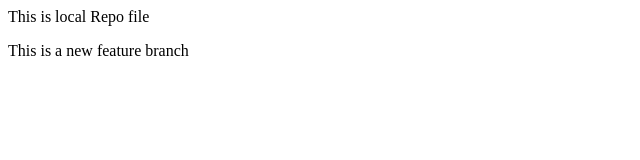
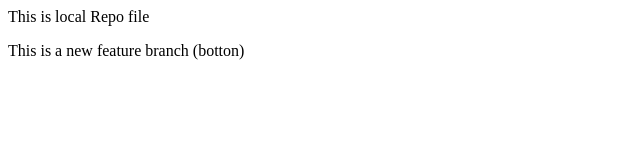
Before and after one commit to arnisar149/LocalRepo, a plain HTML site: page Index.html in a window 1280 px wide. Shown: the full height of the page, 0-640 px from the left. Drawn offline with Linux system fonts and the light colour scheme.

```diff
--- a/Index.html
+++ b/Index.html
@@ -1,2 +1,2 @@
 <p>This is local Repo file</p>
-<p> This is a new feature branch</p>
+<p> This is a new feature branch (botton) </p>
```
